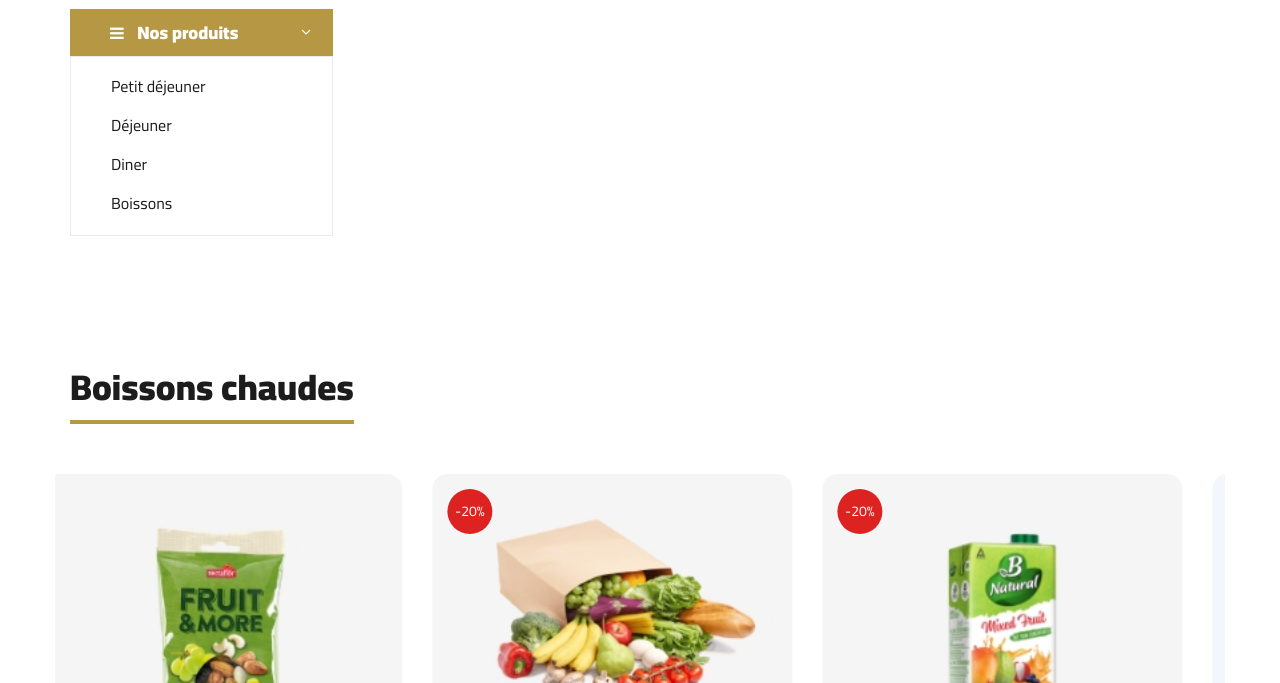
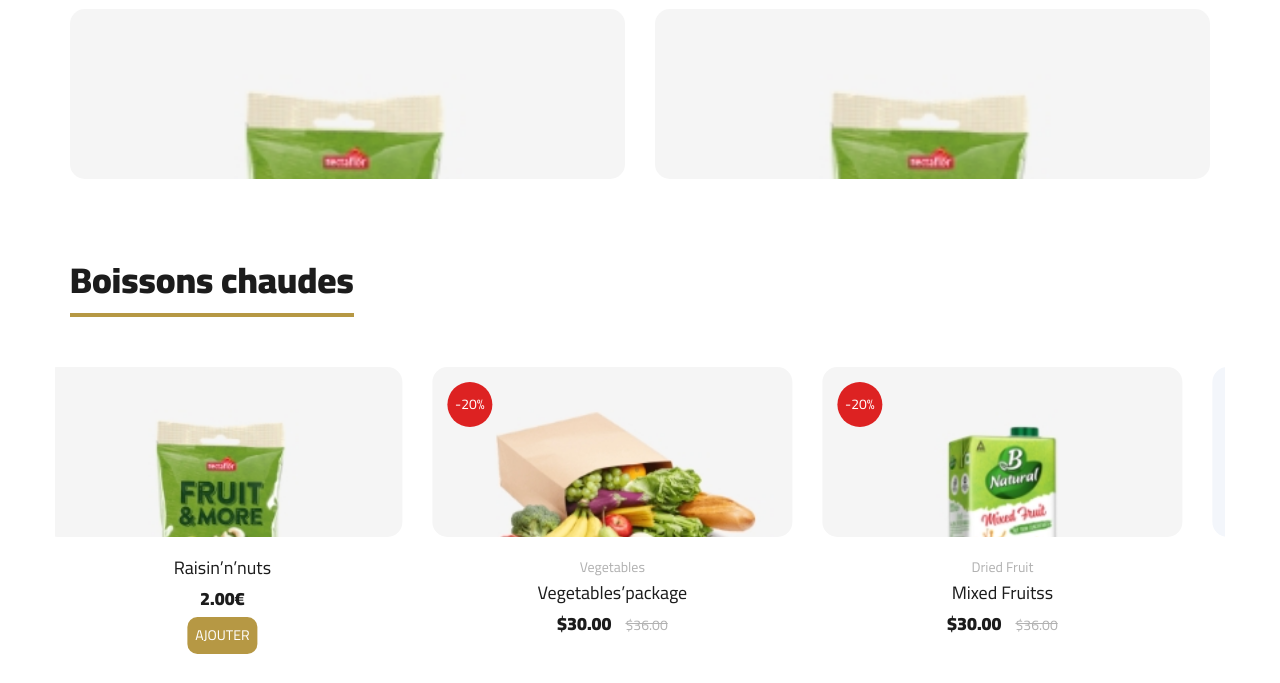
Before and after one commit to philzilla/qrcode-hotel, a plain HTML site: page index.html in a window 1280 px wide. Shown: the part 117-800 px from the top of the page. Drawn offline with Linux system fonts and the light colour scheme.

Commit message:
ajoute block

```diff
--- a/css/style.css
+++ b/css/style.css
@@ -1282,7 +1282,7 @@ ol {
 }
 
 .product__discount__item__pic {
-	height: 270px;
+	height: 170px;
 	position: relative;
 	overflow: hidden;
 	border-radius: 15px;
--- a/index.html
+++ b/index.html
@@ -159,34 +159,29 @@
     </div>
   </header>
   <!-- Header Section End -->
-
-  <!-- Hero Section Begin -->
-  <section class="hero">
-    <div class="container">
-      <div class="row">
-        <div class="col-lg-3">
-          <div class="hero__categories">
-            <div class="hero__categories__all">
-              <i class="fa fa-bars"></i>
-              <span>Nos produits</span>
-            </div>
-            <ul>
-              <li><a href="#">Petit déjeuner</a></li>
-              <li><a href="#">Déjeuner</a></li>
-              <li><a href="#">Diner</a></li>
-              <li><a href="#">Boissons</a></li>
-
-            </ul>
+<section>
+  <div class="container">
+    <div class="row">
+      <div class="col-6">
+        <div class="product__discount__item">
+          <div class="product__discount__item__pic set-bg"
+              data-setbg="img/product/discount/pd-1.jpg">
           </div>
-        </div>
-        <div class="col-lg-9">
-
 
         </div>
       </div>
+      <div class="col-6">
+        <div class="product__discount__item">
+          <div class="product__discount__item__pic set-bg"
+              data-setbg="img/product/discount/pd-1.jpg">
+          </div>
+
+        </div>
+      </div>
+
     </div>
-  </section>
-  <!-- Hero Section End -->
+  </div>
+</section>
 
   <!-- Categories Section Begin -->
 
@@ -197,7 +192,6 @@
  <section class="product spad">
   <div class="container">
       <div class="row">
-
           <div class="col-md-12">
               <div class="product__discount">
                   <div class="section-title product__discount__title">
```
